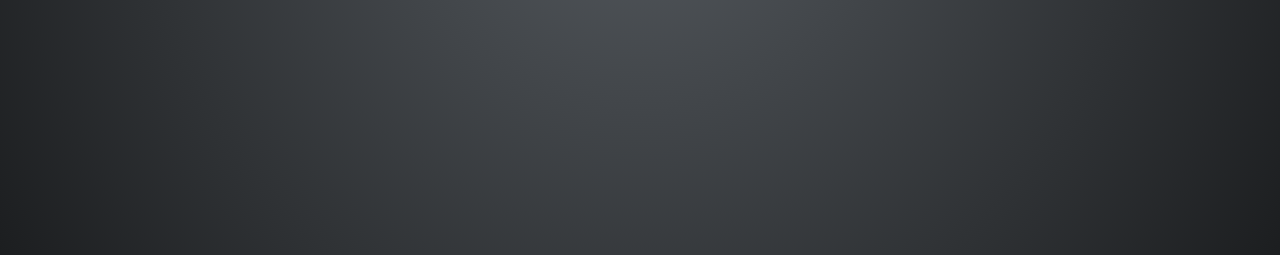
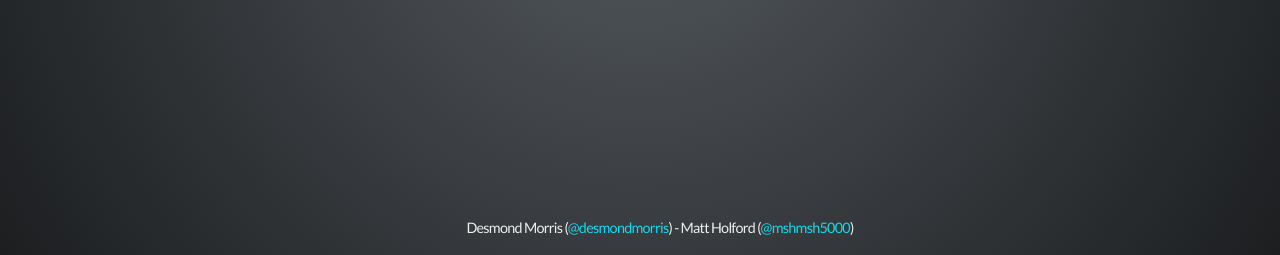
Before and after one commit to desmondmorris/nyc-camp-2013-process-for-non-profits, a plain HTML site: page index.html in a window 1280 px wide. Shown: the part 545-800 px from the top of the page. Drawn offline with Linux system fonts and the light colour scheme.

Commit message:
Adds handles

```diff
--- a/css/theme/ds.css
+++ b/css/theme/ds.css
@@ -151,3 +151,12 @@ body {
   -ms-transition: width 800ms cubic-bezier(0.26, 0.86, 0.44, 0.985);
   -o-transition: width 800ms cubic-bezier(0.26, 0.86, 0.44, 0.985);
   transition: width 800ms cubic-bezier(0.26, 0.86, 0.44, 0.985); }
+
+  footer#handles {
+    position: fixed;
+    bottom: 0;
+    font-size: 40%;
+    padding: 20px;
+    text-align: center;
+    width: 100%;
+  }
--- a/index.html
+++ b/index.html
@@ -300,6 +300,10 @@
 
 			</div>
 
+			<footer id="handles">
+				Desmond Morris (<a href="http://twitter.com/desmondmorris">@desmondmorris</a>) - Matt Holford (<a href="http://twitter.com/mshmsh5000">@mshmsh5000</a>)
+			</footer>
+
 		</div>
 
 		<script src="lib/js/head.min.js"></script>
```
